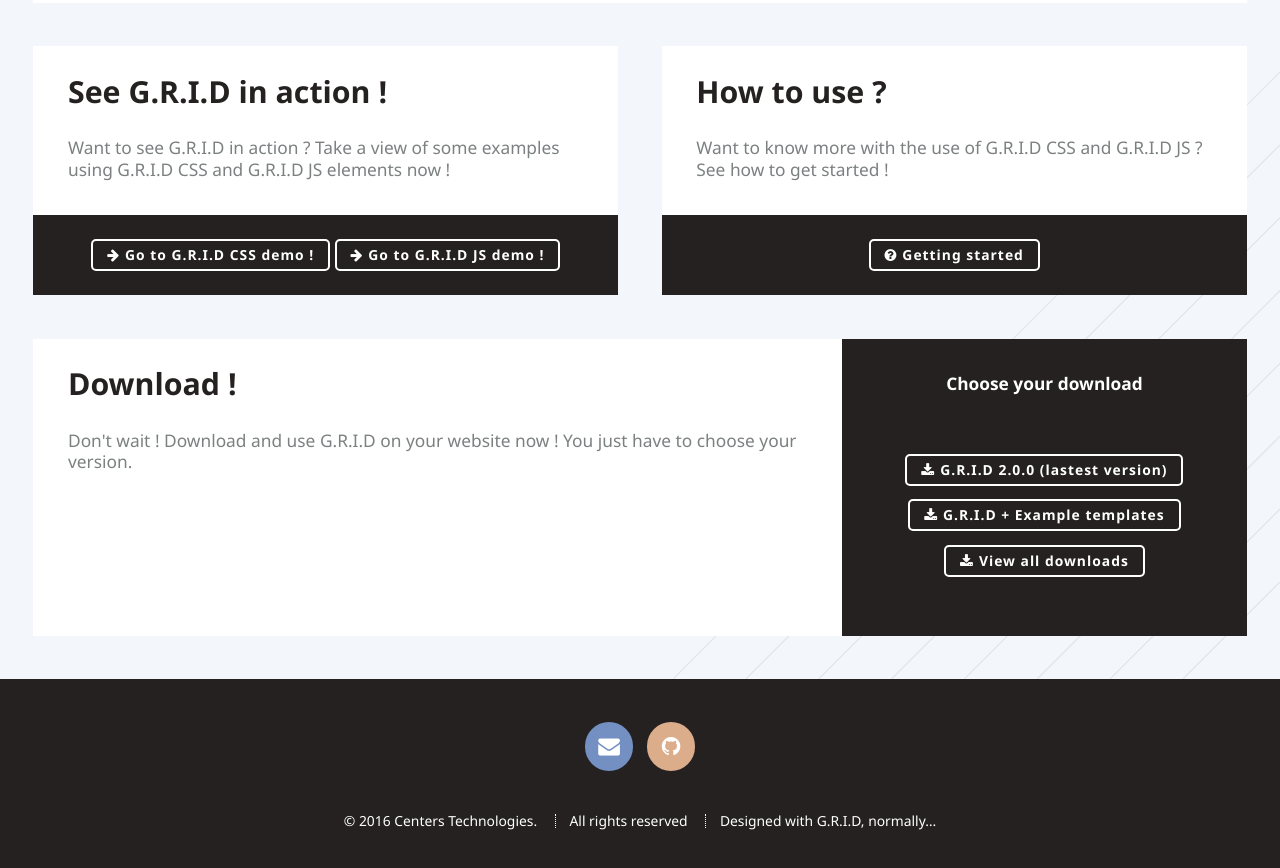
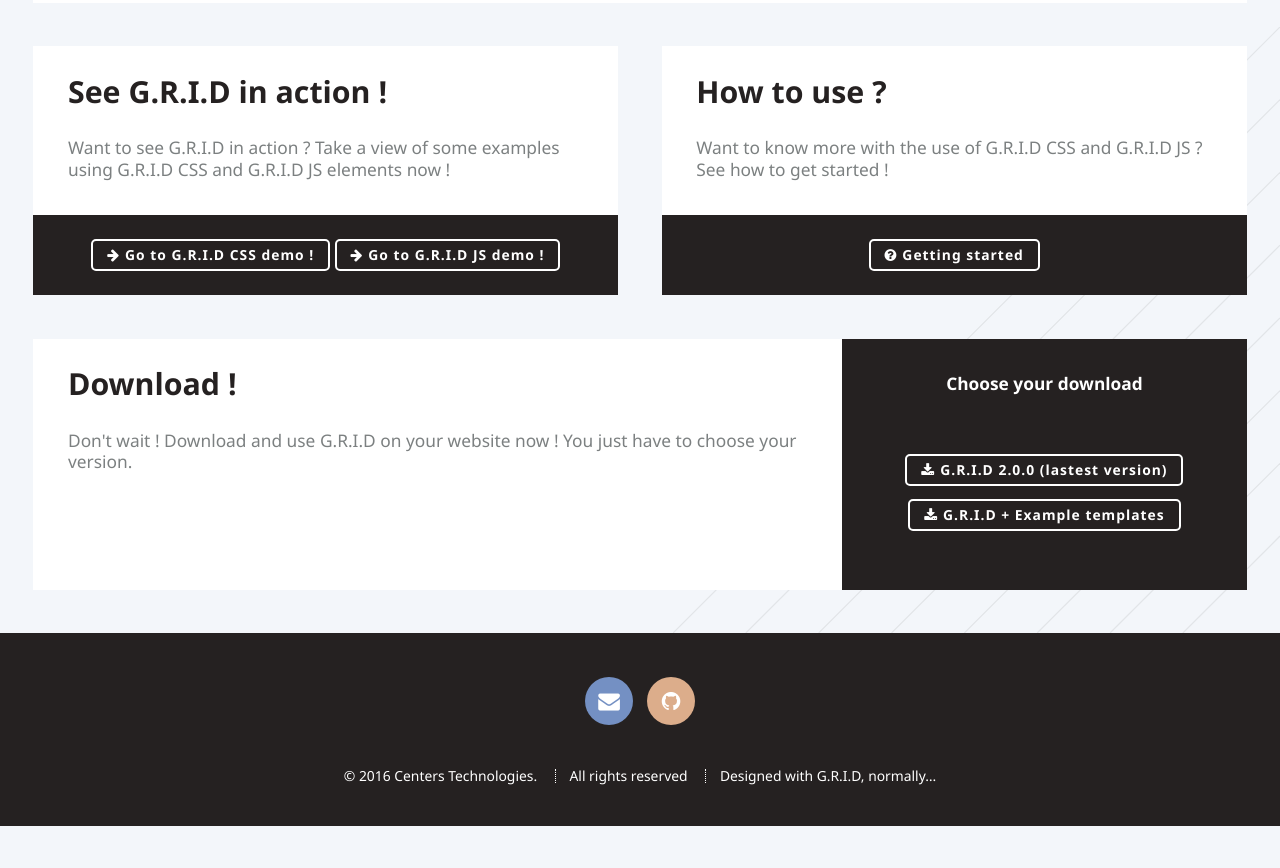
Before and after one commit to na2axl/G.R.I.D, a plain HTML site: page index.html in a window 1280 px wide. Shown: the part 2871-3739 px from the top of the page. After the commit the page ends 3697 px from the top, so only its background shows below. Drawn offline with Linux system fonts and the light colour scheme.

Commit message:
G.R.I.D 2.0

```diff
--- a/index.html
+++ b/index.html
@@ -201,7 +201,6 @@
                                             <footer>
                                                 <a class="button more fa fa-download" href="files/G.R.I.D.zip">G.R.I.D 2.0.0 (lastest version)</a>
                                                 <a class="button more fa fa-download" href="files/G.R.I.D-plus-examples.zip">G.R.I.D + Example templates</a>
-                                                <a class="button more fa fa-download" href="files/G.R.I.D-plus-examples.zip">View all downloads</a>
                                             </footer>
                                         </section>
                                     </div>
```
Also changed, not shown: howtouse.html (+0 -1 lines).
